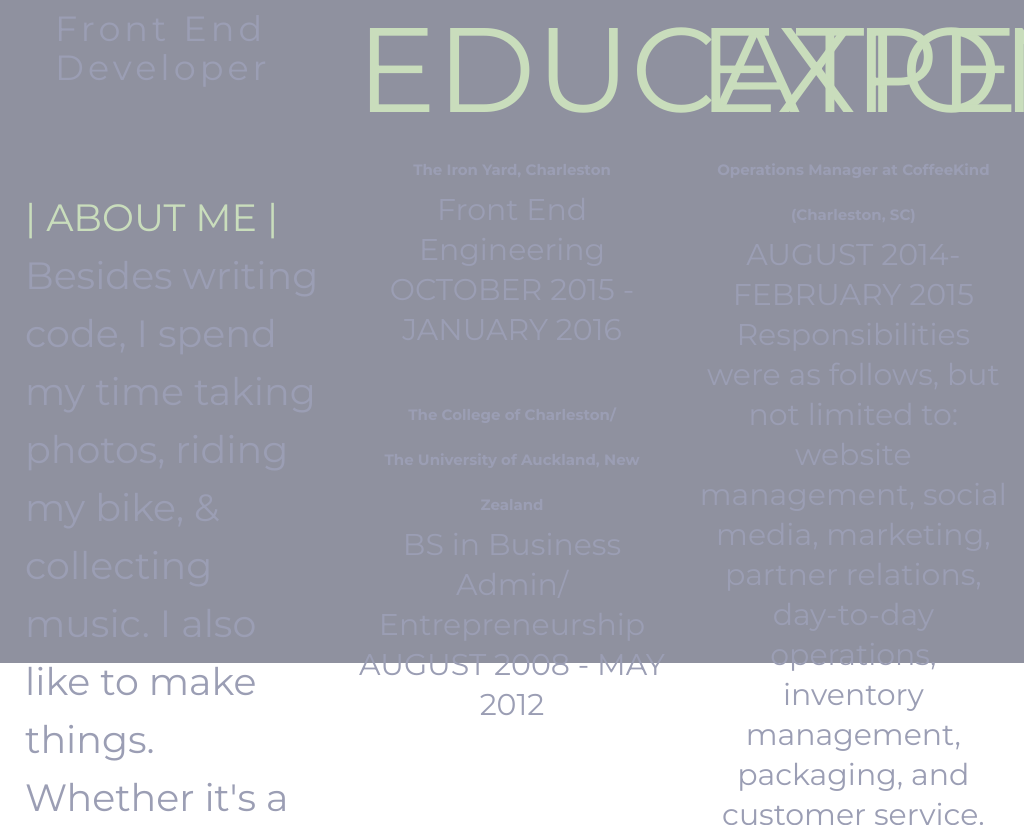
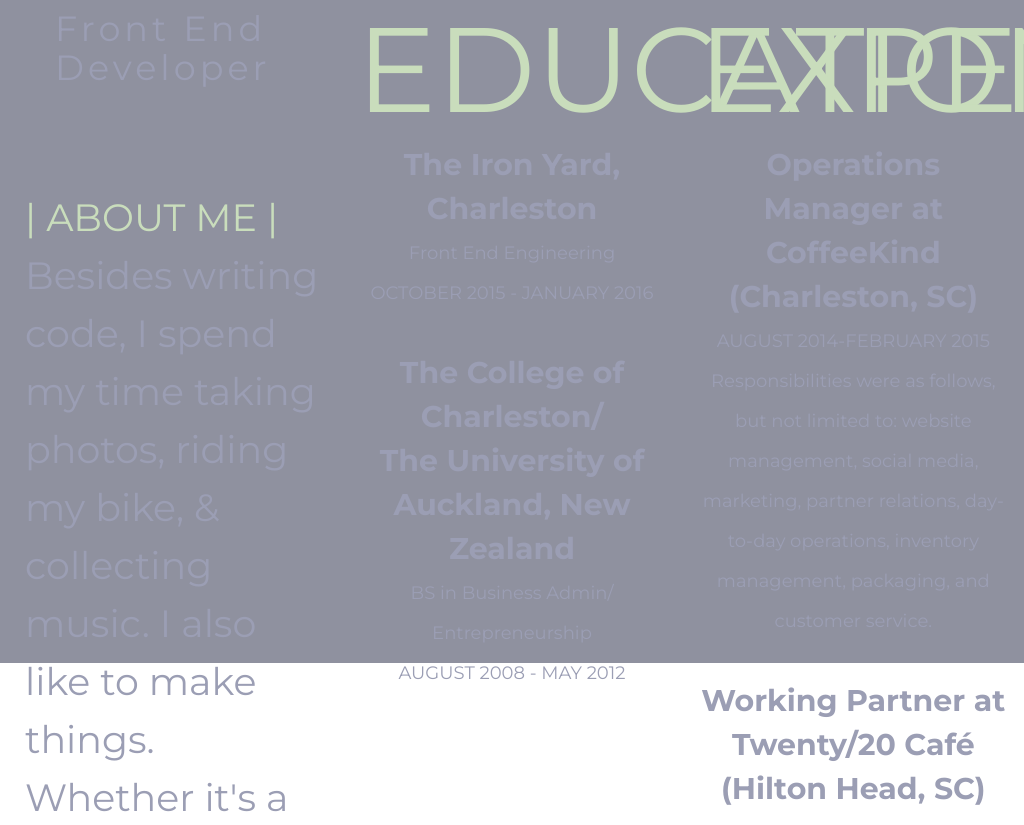
Before and after one commit to faurenlarr/larn.github.io, a website: page index.html in a window 1024 px wide. Shown: the part 976-1801 px from the top of the page. Drawn offline with nearby package versions, Linux system fonts and the light colour scheme.

Commit message:
sizing of resume words

```diff
--- a/media.scss
+++ b/media.scss
@@ -73,8 +73,11 @@
 
 }
   .boxC {
+    strong {
+      font-size: 30px;
+    }
     p {
-        font-size: 30px;
+        font-size: 25px;
         line-height: 40px;
     }
     h2 {
@@ -86,7 +89,7 @@
           font-size: 120px;
         }
         p {
-          font-size: 30px;
+          font-size: 18px;
           line-height: 40px;
 
         }
@@ -96,6 +99,9 @@
         }
 
         }
+        strong {
+          font-size: 30px;
+        }
 
       }
     .boxA {
@@ -103,9 +109,12 @@
         font-size: 120px;
       }
       p {
-        font-size: 30px;
+        font-size: 18px;
         line-height: 40px;
 
+      }
+      strong {
+        font-size: 30px;
       }
     }
 }
```
Also changed, not shown: media.css.
